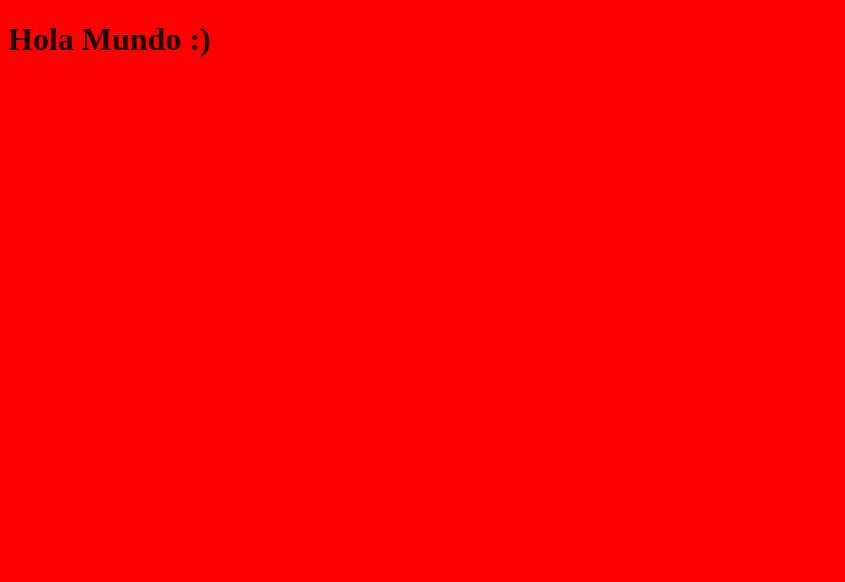
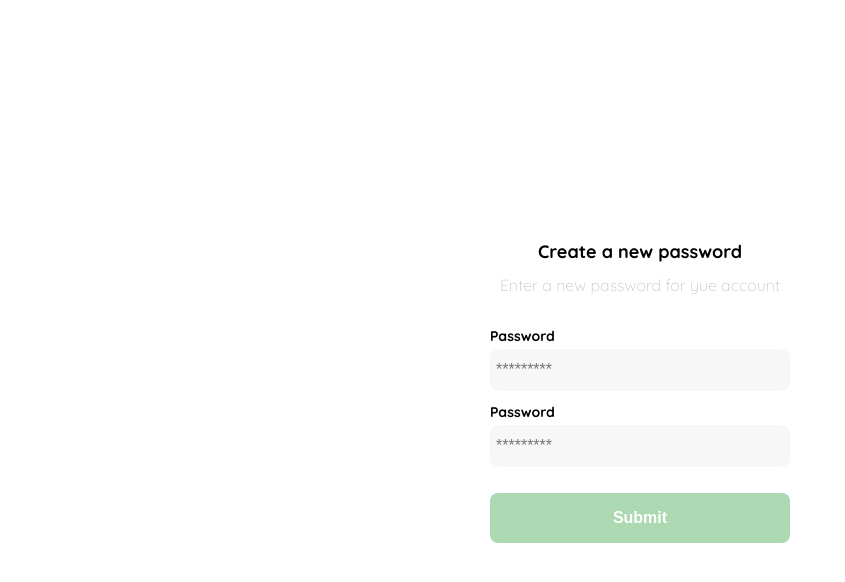
Before and after one commit to YouDevs/plz-react-practico, a React app: page / in a window 1280 px wide. Shown: the top 582 px of the page, without its empty margins (0-845 px from the left). Built offline with nearby package versions, Linux system fonts and the light colour scheme.

Commit message:
integrar componente Login

```diff
--- a/public/index.html
+++ b/public/index.html
@@ -4,6 +4,9 @@
     <meta charset="UTF-8">
     <meta http-equiv="X-UA-Compatible" content="IE=edge">
     <meta name="viewport" content="width=device-width, initial-scale=1.0">
+    <link rel="preconnect" href="https://fonts.googleapis.com">
+    <link rel="preconnect" href="https://fonts.gstatic.com" crossorigin>
+    <link href="https://fonts.googleapis.com/css2?family=Quicksand:wght@300;500;700&display=swap" rel="stylesheet">
     <title>React shop</title>
 </head>
 <body>
--- a/src/components/App.jsx
+++ b/src/components/App.jsx
@@ -1,9 +1,13 @@
 import React from 'react'
-import '../styles/global.scss';
+import Layout from '../containers/Layout';
+import Login from '../containers/Login';
+import '../styles/global.css';
 
 const App = () => {
     return (
-        <h1>Hola Mundo :)</h1>
+        <Layout>
+            <Login />
+        </Layout>
     );
 }
 
--- /dev/null
+++ b/src/containers/Layout.jsx
@@ -0,0 +1,11 @@
+import React from 'react';
+
+const Layout = ({ children }) => {
+    return (
+        <div className="Layout">
+            {children}
+        </div>
+    );
+}
+
+export default Layout;
--- /dev/null
+++ b/src/containers/Login.jsx
@@ -0,0 +1,23 @@
+import React from 'react';
+import '../styles/login.sass';
+
+const Login = () => {
+    return (
+        <div className="login">
+            <div className="form-container">
+                <img src="./logos/logo_yard_sale.svg" alt="logo" className="logo" />
+                <h1 className="title">Create a new password</h1>
+                <p className="subtitle">Enter a new password for yue account</p>
+                <form action="/" className="form">
+                    <label htmlFor="password" className="label">Password</label>
+                    <input type="password" id="password" placeholder="*********" className="input input-password" />
+                    <label htmlFor="new-password" className="label">Password</label>
+                    <input type="password" id="new-password" placeholder="*********" className="input input-password" />
+                    <input type="submit" defaultValue="Confirm" className="primary-button login-button" />
+                </form>
+            </div>
+        </div>
+    );
+}
+
+export default Login;
--- /dev/null
+++ b/src/styles/_vars.sass
@@ -0,0 +1,9 @@
+:root
+    --white: #FFFFFF
+    --black: #000000
+    --very-light-pink: #C7C7C7
+    --text-input-field: #F7F7F7
+    --hospital-green: #ACD9B2
+    --sm: 14px
+    --md: 16px
+    --lg: 18px
--- /dev/null
+++ b/src/styles/global.css
@@ -0,0 +1,4 @@
+body {
+    margin: 0;
+    font-family: 'Quicksand', sans-serif;
+  }
--- a/src/styles/global.scss
+++ /dev/null
@@ -1,7 +0,0 @@
-$base-color: #ff0000;
-$color: rgba(black, 0.88);
-
-body {
-    background-color: $base-color;
-    color: $color
-}
--- /dev/null
+++ b/src/styles/login.sass
@@ -0,0 +1,68 @@
+@import 'vars'
+
+.login
+	width: 100%
+	height: 100vh
+	display: grid
+	place-items: center
+
+.form-container
+	display: grid
+	grid-template-rows: auto 1fr auto
+	width: 300px
+
+.logo
+	width: 150px
+	margin-bottom: 48px
+	justify-self: center
+	display: none
+
+.title
+	font-size: var(--lg)
+	margin-bottom: 12px
+	text-align: center
+
+.subtitle
+	color: var(--very-light-pink)
+	font-size: var(--md)
+	font-weight: 300
+	margin-top: 0
+	margin-bottom: 32px
+	text-align: center
+
+.form
+	display: flex
+	flex-direction: column
+
+.label
+	font-size: var(--sm)
+	font-weight: bold
+	margin-bottom: 4px
+
+.input
+	background-color: var(--text-input-field)
+	border: none
+	border-radius: 8px
+	height: 30px
+	font-size: var(--md)
+	padding: 6px
+	margin-bottom: 12px
+
+.primary-button
+	background-color: var(--hospital-green)
+	border-radius: 8px
+	border: none
+	color: var(--white)
+	width: 100%
+	cursor: pointer
+	font-size: var(--md)
+	font-weight: bold
+	height: 50px
+
+.login-button
+	margin-top: 14px
+	margin-bottom: 30px
+
+@media (max-width: 640px)
+	.logo
+		display: block
--- a/webpack.config.js
+++ b/webpack.config.js
@@ -30,7 +30,7 @@
 				]
 			},
 			{
-				test: /\.s[ac]ss$/i,
+				test: /\.(css|scss|sass)$/,
 				use: [
 					"style-loader",
 					"css-loader",
```
